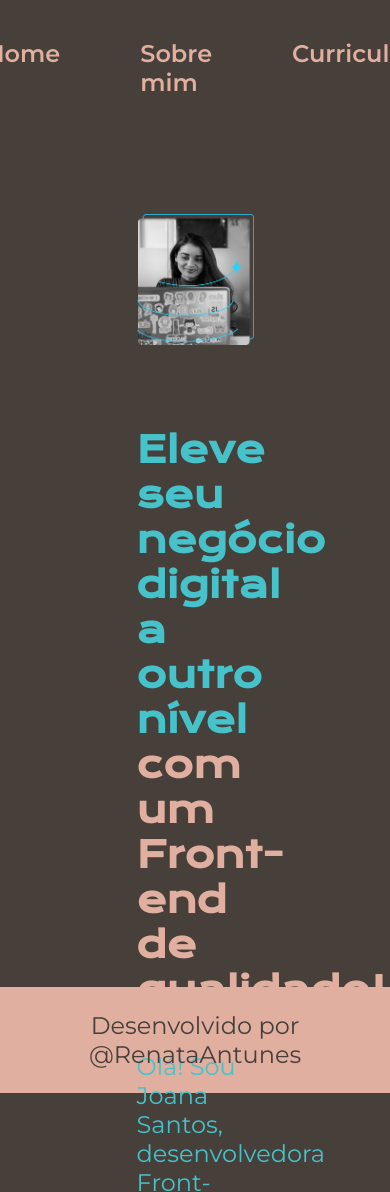
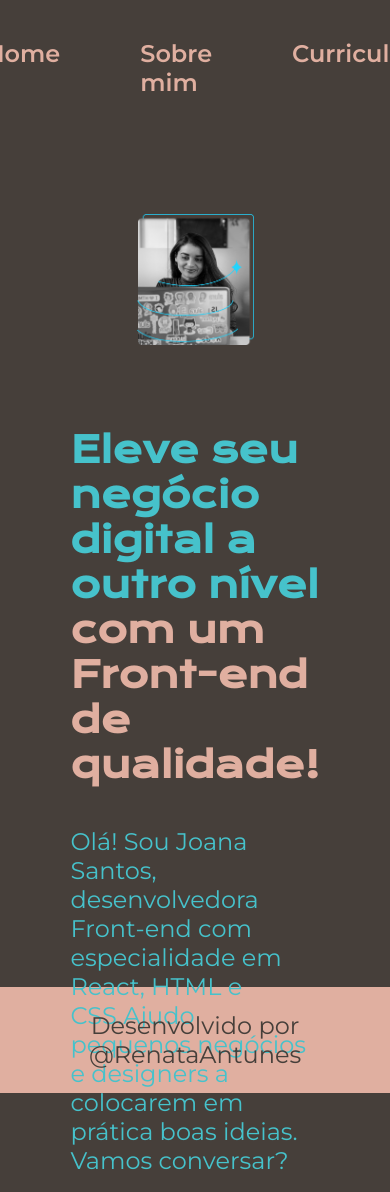
Before and after one commit to RANTUNESDTSCIENCE/portifolio-curriculo-alura, a plain HTML site: page index.html in a window 390 px wide. Shown: the top 1192 px of the page. Drawn offline with nearby package versions, Linux system fonts and the light colour scheme.

Commit message:
Update style.css

```diff
--- a/styles/style.css
+++ b/styles/style.css
@@ -151,6 +151,6 @@ footer{
     }
 
     .apresentacao__conteudo{
-        padding: auto;
+        width: auto;
     }
 }
```
